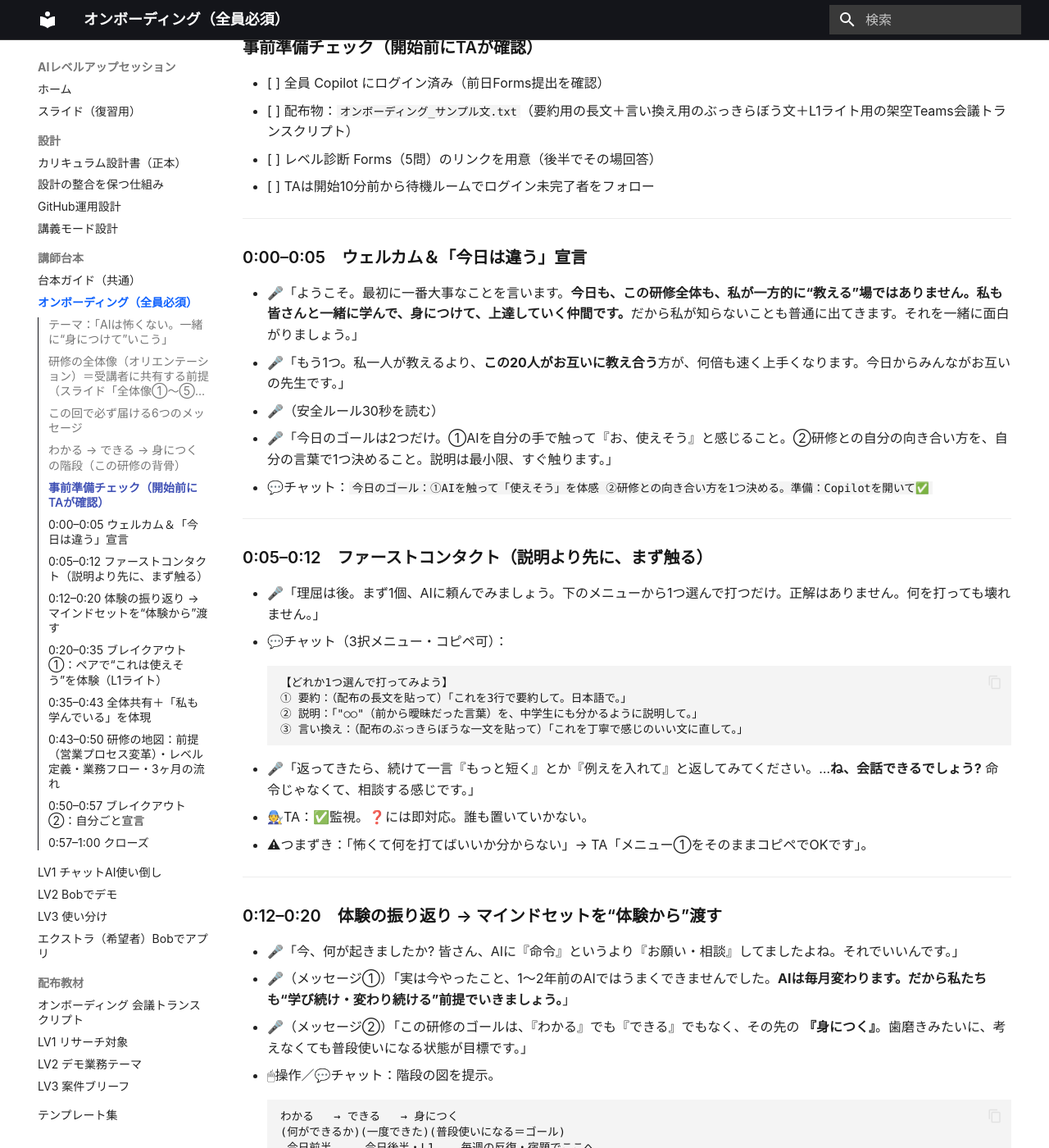
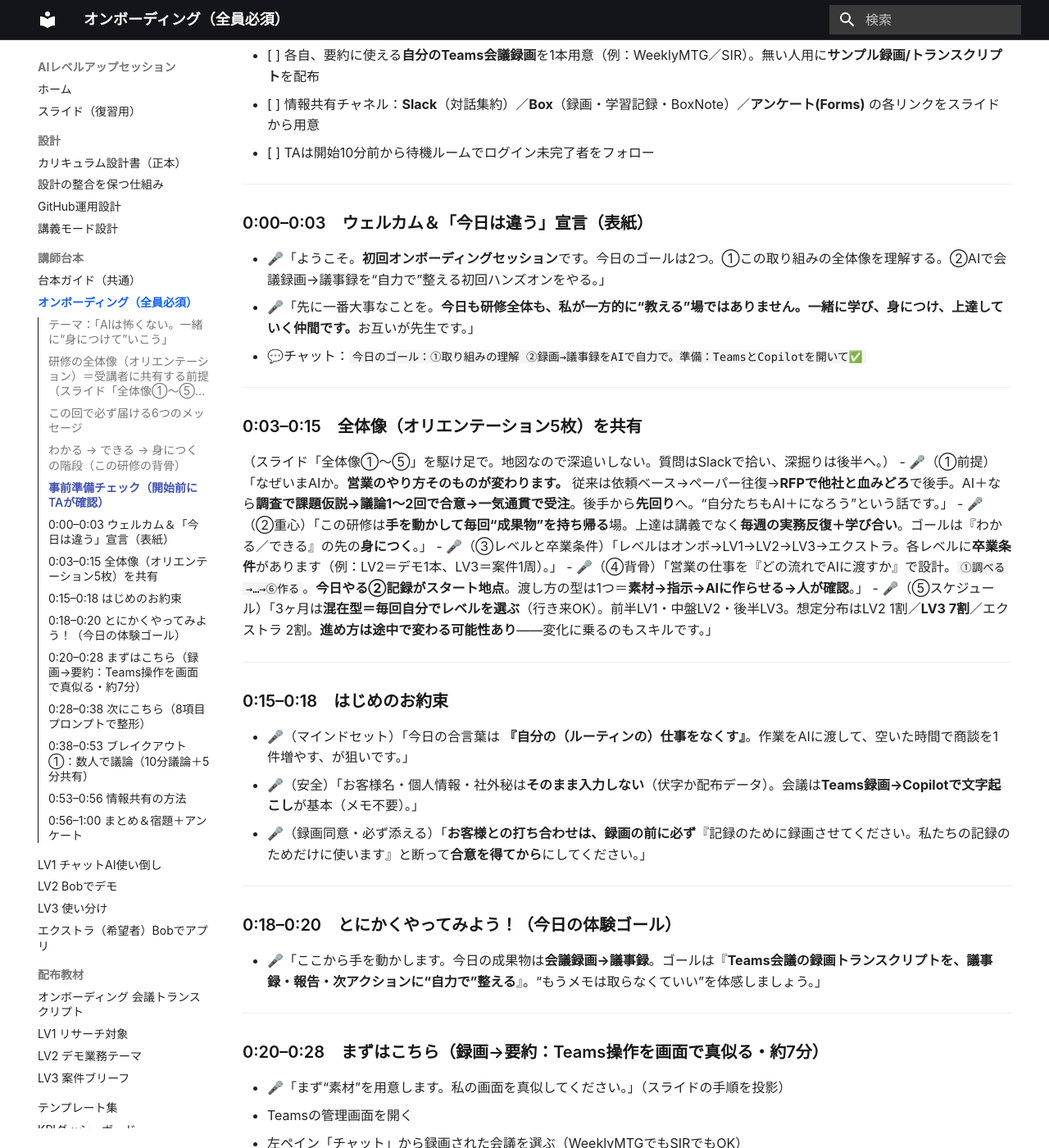
Before and after one commit to horiken1977/ai-education, an MkDocs documentation site: the page built from docs/scripts/onboarding.md, in a window 1280 px wide and 1400 px high, scrolled down 1929 px. Shown: the whole window at 82% size. Built offline with MkDocs 1.6.1 and Material for MkDocs 9.7.7, drawn with Linux system fonts in a browser that asks for light colours; some web fonts are replaced; some of the changed text lies outside the part shown.

Commit message:
scripts: オンボ台本を新スライド構成に全面リライト（slide-sync 台本反映）
スライドの実運用フローに台本を一致：全体像①〜⑤(冒頭) → お約束(自分の仕事をなくす) →
とにかくやってみよう → まずはこちら(録画→要約のTeams手順) → 次にこちら(8項目プロンプト) →
ブレイクアウト①(議論10分/共有5分) → 情報共有(Slack集約/Box) → まとめ＆宿題＋アンケート。
時間配分・TAメモ・宿題・持ち帰り成果物(8項目議事録)も更新。
受講者向け正本5ブロックのマーカーは冒頭オリエンで保持（番人緑）。Box/Slack/Formsの実リンクはスライド参照で二重持ち回避。

Co-Authored-By: Claude Opus 4.8 <noreply@anthropic.com>

````diff
--- a/docs/scripts/onboarding.md
+++ b/docs/scripts/onboarding.md
@@ -1,154 +1,129 @@
 # オンボーディング台本（全員必須・L1の前に1回）
 ### テーマ：「AIは怖くない。一緒に“身につけて”いこう」
-**今日のゴール宣言：終わったら、①AIを自分の手で動かして「これは使えそう」と感じ、②この研修への自分なりの向き合い方（自分ごと）を1つ言葉にできる**
+**今日のゴール宣言：終わったら、①この取り組み（AI＋への営業変革と3ヶ月の地図）を理解し、②AIで会議録画→議事録を“自力で”整える初回ハンズオンを体験する**
 
 > 共通ルール（安全・進め方・記号の意味）は [台本ガイド](index.md) を参照。
+> 投影スライドは [スライド一覧](../slides-index.md) の「オンボーディング」。**Box／Slack／アンケート(Forms) の実リンクはスライド本文に記載**（台本では二重に持たず参照する）。
 
 ### 研修の全体像（オリエンテーション）＝受講者に共有する前提（スライド「全体像①〜⑤」）
-オンボ冒頭で“地図”として5枚を共有する（**設計書冒頭の正本＝[カリキュラム設計書](../design/curriculum.md)**）。話し込みすぎず、体験（0:05〜）へ早く入る。分刻みの説明は 0:12（重心）と 0:43（地図）で体験に紐づけて渡す。
+オンボ冒頭で“今回の取組の地図”として5枚を**駆け足**で共有し（**設計書冒頭の正本＝[カリキュラム設計書](../design/curriculum.md)**）、すぐハンズオン（0:18〜）へ入る。話し込みすぎない。
 
-1. **前提：営業プロセスの変革（AI＋へ）** … 依頼ベース→ペーパー往復→**RFPで他社と血みどろ**（後手）から、**調査で課題仮説→議論1〜2回で合意→一気通貫で受注**（先回り）へ（下表）。
-2. **設計の重心** … 教わる場でなく、**手を動かして毎回1つ成果物**を持ち帰る。上達＝毎週の実務反復＋学び合い（わかる→できる→**身につく**）。
+1. **前提：営業プロセスの変革（AI＋へ）** … 依頼ベース→ペーパー往復→**RFPで他社と血みどろ**（後手）から、**調査で課題仮説→議論1〜2回で合意→一気通貫で受注**（先回り）へ。
+2. **設計の重心** … 教わる場でなく、**手を動かして毎回“成果物”**を持ち帰る。上達＝毎週の実務反復＋学び合い（わかる→できる→**身につく**）。
 3. **レベル定義と卒業条件** … オンボ／LV1／LV2／LV3／エクストラ。各レベルに**卒業条件**（例：LV2＝紙芝居デモを1本、LV3＝案件を1周）。定義の正本は設計書§2。
 4. **背骨：営業業務 × AIへの渡し方** … `①調べる→②記録する→③書く→④見せる→⑤回す→⑥作る`。**渡し方の型は1つ＝素材を渡す→指示→AIに作らせる→人が確認・仕上げ**。
-5. **3ヶ月（12週）スケジュール** … 混在型（毎回自分で選ぶ／行き来OK）。前半LV1・中盤LV2・後半LV3。**ゴール分布＝LV2 1割／LV3 7割／エクストラ 2割**。
+5. **3ヶ月スケジュール（途中で変わる可能性あり）** … 混在型（毎回自分で選ぶ／行き来OK）。前半LV1・中盤LV2・後半LV3。**ゴール分布（あくまで想定）＝LV2 1割／LV3 7割／エクストラ 2割**。
 
 --8<-- "design/curriculum.md:sales-hypothesis"
 
-> **この回の設計思想（講師向け・最重要）**：これは“知識を教える”回ではなく、**マインドセットを「体験を通して」渡す**回。
-> 冒頭に目的・ゴールを10分説明しただけでは納得は得られない。**先に手を動かして「なるほど、これは使えそう」を体感**させ、「AIってよく分からない・怖い・信じられない」という最初の壁を超えることが本当のゴール。
-> 伝えたいメッセージは“言う”のではなく、**やってもらった直後に、その体験に紐づけて短く言葉にする**。講師が話す合計は15分以内。L1の内容と重複して構わない。
+> **この回の設計思想（講師向け・最重要）**：知識を教える回ではなく、**全体像（地図）を短く共有 → すぐ手を動かして体感**する回。全体像は駆け足（10分強）で切り上げ、残り時間は受講者がAIを触っている状態を死守。伝えたいメッセージは“言う”より、**やってもらった直後に体験へ紐づけて短く言葉にする**。講師が一方的に話すのは合計15分以内。
 
 ### この回で必ず届ける6つのメッセージ
 1. AIを使えることはこれからの必須スキル。**学び続け・変わり続ける**行動を取ろう。
-2. ゴールは「わかる」でも「できる」でもなく、その先の **「身につく」**。
-3. これは私が教える場ではない。**私も一緒に学び・身につけ・上達していく**。受講者どうしの**学び合い**が何より大事。
-4. レベルは段階構成（LV1〜LV3＋エクストラ）。**毎回どのレベルに出るかは自分で選ぶ**（前半LV1多め→中盤LV2→後半LV3、行き来も自由）。
-5. **カリキュラムは途中で変わる**。AIの進化が桁違いに速いから（変化に乗れること自体がスキル）。
-6. （上記すべてを）**手を動かして腑に落とす**。説明より体験。
-
-> ※この回で **研修の地図（レベル定義・業務フローの背骨・3ヶ月の流れ）** も共有する（受講生が毎回自分でレベルを選べるように）。詳細は [カリキュラム設計書](../design/curriculum.md)。
+2. マインドセットは **「自分の（ルーティンの）仕事をなくす」**。空いた時間を商談など価値ある仕事に回す。
+3. ゴールは「わかる」「できる」の先の **「身につく」**（毎週の反復で普段使いに）。
+4. これは私が教える場ではない。**一緒に学び・見せ合う**（学び合いが最速）。
+5. レベルは段階構成（LV1〜LV3＋エクストラ）。**毎回どのレベルに出るかは自分で選ぶ**（前半LV1→中盤LV2→後半LV3、行き来自由）。
+6. **カリキュラムは途中で変わる**（AIの進化が速い＝変化に乗れること自体がスキル）。
 
 ### わかる → できる → 身につく の階段（この研修の背骨）
 | 段階 | 状態 | どこで効くか |
 |---|---|---|
-| **わかる** | AIで何ができるか腑に落ちる | オンボーディング前半 |
+| **わかる** | AIで何ができるか腑に落ちる | オンボーディング前半（全体像） |
 | **できる** | 手伝ってもらえば一度できた | オンボーディング後半・L1 |
 | **身につく** | 考えなくても普段使いになる | **毎週の反復・宿題（ここが本体）** |
 
 ### 事前準備チェック（開始前にTAが確認）
-- [ ] 全員 Copilot にログイン済み（前日Forms提出を確認）
-- [ ] 配布物：`オンボーディング_サンプル文.txt`（要約用の長文＋言い換え用のぶっきらぼう文＋L1ライト用の架空Teams会議トランスクリプト）
-- [ ] レベル診断 Forms（5問）のリンクを用意（後半でその場回答）
+- [ ] 全員 Teams／Copilot にログイン済み（前日確認）
+- [ ] 各自、要約に使える**自分のTeams会議録画**を1本用意（例：WeeklyMTG／SIR）。無い人用に**サンプル録画/トランスクリプト**を配布
+- [ ] 情報共有チャネル：**Slack**（対話集約）／**Box**（録画・学習記録・BoxNote）／**アンケート(Forms)** の各リンクをスライドから用意
 - [ ] TAは開始10分前から待機ルームでログイン未完了者をフォロー
 
 ---
 
-### 0:00–0:05　ウェルカム＆「今日は違う」宣言
-- 🎤「ようこそ。最初に一番大事なことを言います。**今日も、この研修全体も、私が一方的に“教える”場ではありません。私も皆さんと一緒に学んで、身につけて、上達していく仲間です。**だから私が知らないことも普通に出てきます。それを一緒に面白がりましょう。」
-- 🎤「もう1つ。私一人が教えるより、**この20人がお互いに教え合う**方が、何倍も速く上手くなります。今日からみんながお互いの先生です。」
-- 🎤（安全ルール30秒を読む）
-- 🎤「今日のゴールは2つだけ。①AIを自分の手で触って『お、使えそう』と感じること。②研修との自分の向き合い方を、自分の言葉で1つ決めること。説明は最小限、すぐ触ります。」
-- 💬チャット：`今日のゴール：①AIを触って「使えそう」を体感 ②研修との向き合い方を1つ決める。準備：Copilotを開いて✅`
+### 0:00–0:03　ウェルカム＆「今日は違う」宣言（表紙）
+- 🎤「ようこそ。**初回オンボーディングセッション**です。今日のゴールは2つ。①この取り組みの全体像を理解する。②AIで会議録画→議事録を“自力で”整える初回ハンズオンをやる。」
+- 🎤「先に一番大事なことを。**今日も研修全体も、私が一方的に“教える”場ではありません。一緒に学び、身につけ、上達していく仲間です。**お互いが先生です。」
+- 💬チャット：`今日のゴール：①取り組みの理解 ②録画→議事録をAIで自力で。準備：TeamsとCopilotを開いて✅`
 
 ---
 
-### 0:05–0:12　ファーストコンタクト（説明より先に、まず触る）
-- 🎤「理屈は後。まず1個、AIに頼んでみましょう。下のメニューから1つ選んで打つだけ。正解はありません。何を打っても壊れません。」
-- 💬チャット（3択メニュー・コピペ可）：
-  ```
-  【どれか1つ選んで打ってみよう】
-  ① 要約：（配布の長文を貼って）「これを3行で要約して。日本語で。」
-  ② 説明：「"○○"（前から曖昧だった言葉）を、中学生にも分かるように説明して。」
-  ③ 言い換え：（配布のぶっきらぼうな一文を貼って）「これを丁寧で感じのいい文に直して。」
-  ```
-- 🎤「返ってきたら、続けて一言『もっと短く』とか『例えを入れて』と返してみてください。…**ね、会話できるでしょう?** 命令じゃなくて、相談する感じです。」
-- 🧑‍🔧TA：✅監視。❓には即対応。誰も置いていかない。
-- ⚠つまずき：「怖くて何を打てばいいか分からない」→ TA「メニュー①をそのままコピペでOKです」。
+### 0:03–0:15　全体像（オリエンテーション5枚）を共有
+（スライド「全体像①〜⑤」を駆け足で。地図なので深追いしない。質問はSlackで拾い、深掘りは後半へ。）
+- 🎤（①前提）「なぜいまAIか。**営業のやり方そのものが変わります。** 従来は依頼ベース→ペーパー往復→**RFPで他社と血みどろ**で後手。AI＋なら**調査で課題仮説→議論1〜2回で合意→一気通貫で受注**。後手から**先回り**へ。“自分たちもAI＋になろう”という話です。」
+- 🎤（②重心）「この研修は**手を動かして毎回“成果物”を持ち帰る**場。上達は講義でなく**毎週の実務反復＋学び合い**。ゴールは『わかる／できる』の先の**身につく**。」
+- 🎤（③レベルと卒業条件）「レベルはオンボ→LV1→LV2→LV3→エクストラ。各レベルに**卒業条件**があります（例：LV2＝デモ1本、LV3＝案件1周）。」
+- 🎤（④背骨）「営業の仕事を『どの流れでAIに渡すか』で設計。`①調べる→…→⑥作る`。**今日やる②記録がスタート地点**。渡し方の型は1つ＝**素材→指示→AIに作らせる→人が確認**。」
+- 🎤（⑤スケジュール）「3ヶ月は**混在型＝毎回自分でレベルを選ぶ**（行き来OK）。前半LV1・中盤LV2・後半LV3。想定分布はLV2 1割／**LV3 7割**／エクストラ 2割。**進め方は途中で変わる可能性あり**——変化に乗るのもスキルです。」
 
 ---
 
-### 0:12–0:20　体験の振り返り → マインドセットを“体験から”渡す
-- 🎤「今、何が起きましたか? 皆さん、AIに『命令』というより『お願い・相談』してましたよね。それでいいんです。」
-- 🎤（メッセージ①）「実は今やったこと、1〜2年前のAIではうまくできませんでした。**AIは毎月変わります。だから私たちも“学び続け・変わり続ける”前提でいきましょう。**」
-- 🎤（メッセージ②）「この研修のゴールは、『わかる』でも『できる』でもなく、その先の **『身につく』**。歯磨きみたいに、考えなくても普段使いになる状態が目標です。」
-- 🖱操作／💬チャット：階段の図を提示。
-  ```
-  わかる   → できる   → 身につく
-  (何ができるか)(一度できた)(普段使いになる＝ゴール)
-   今日前半     今日後半・L1    毎週の反復・宿題でここへ
-  ```
-- 🎤（メッセージ③）「そして、ここへ行くのに一番効くのが“学び合い”。さっきの自分の結果、隣の人のと見比べたくなりませんか? それを今日この後やります。」
+### 0:15–0:18　はじめのお約束
+- 🎤（マインドセット）「今日の合言葉は **『自分の（ルーティンの）仕事をなくす』**。作業をAIに渡して、空いた時間で商談を1件増やす、が狙いです。」
+- 🎤（安全）「お客様名・個人情報・社外秘は**そのまま入力しない**（伏字か配布データ）。会議は**Teams録画→Copilotで文字起こし**が基本（メモ不要）。」
+- 🎤（録画同意・必ず添える）「**お客様との打ち合わせは、録画の前に必ず**『記録のために録画させてください。私たちの記録のためだけに使います』と断って**合意を得てから**にしてください。」
 
 ---
 
-### 0:20–0:35　ブレイクアウト①：ペアで“これは使えそう”を体験（L1ライト）
-- 🎤「ここから、もう少し仕事に効くやつを。大事な前提を1つ——**会議はメモを取らず、Teamsで録画してCopilotに文字起こしを作らせる**のが基本です。今日はその文字起こしを用意しました。これをAIに『議事録・上司報告・次アクション』へ整えてもらいます。ペアで『これ自分でやったら何分かかる?』を話してください。15分。」
-- 🎤（録画の同意・必ず添える）「※お客様との打ち合わせを録画するときは、**録画の前に必ず**『記録のために録画させてください。私たちの記録のためだけに使います』と断って、**合意を得てから**にしてください。」
-- 💬チャット（コピペ可）：
-  ```
-  【ペアワーク】15分
-  1. 配布の会議トランスクリプトを貼って、次を打つ：
-     「あなたは法人営業の事務サポートです。このTeams会議の文字起こしを
-      ①議事録（決定事項・論点＋議論の詳細を対話形式で） ②上司への3行報告 ③次アクション一覧（やること/担当/期日）
-      に整えて。無いことは“要確認”、事実は作らないで。」
-  2. 結果を相手に画面共有
-  3. 「メモを取らずにここまで出せた」「どこが便利?」を話す
-  ```
-- 🧑‍🔧TA：各ルームを巡回。詰まりを1分救済。良い反応・良い例を2つピック（後の共有用）。
-- ⚠つまずき：「メモが整いきらない」→ TA「1行でも大丈夫。AIが“要確認”で補います」。
+### 0:18–0:20　とにかくやってみよう！（今日の体験ゴール）
+- 🎤「ここから手を動かします。今日の成果物は**会議録画→議事録**。ゴールは『**Teams会議の録画トランスクリプトを、議事録・報告・次アクションに“自力で”整える**』。“もうメモは取らなくていい”を体感しましょう。」
 
 ---
 
-### 0:35–0:43　全体共有＋「私も学んでいる」を体現
-- 🎤「2名、見せてもらえますか。」（TAがピックした2名）→ 反応を拾う。
-- 🎤（メッセージ③を体現＝弱さを見せる）「正直に言うと、私もこの使い方を知ったのは最近です。きっと皆さんの中に、私より上手い人がいます。**今日みたいに見せ合うのが、一番速い学び方**なんです。」
-- 🎤（自分ごとへの橋）「想像してください。これが毎日の議事録・報告で効いたら、1日に何分戻ってきますか? その時間で、もう1件商談できますよね。**“使えそう”を“自分の得”に変換**してみてください。」
+### 0:20–0:28　まずはこちら（録画→要約：Teams操作を画面で真似る・約7分）
+- 🎤「まず“素材”を用意します。私の画面を真似してください。」（スライドの手順を投影）
+  1. Teamsの管理画面を開く
+  2. 左ペイン「チャット」から録画された会議を選ぶ（WeeklyMTGでもSIRでもOK）
+  3. 録画データをスクロールで探し「要約の表示」をクリック
+  4. 新しく開いたウィンドウで「Copilot」をクリック
+  5. チャットボットに会議の要約を指示（指示文は自分で考えてみる）
+- 🎤「どんな要約が出たか、**BoxNote に共有**してください（リンクはスライド／Slack）。」
+- 🧑‍🔧TA：✅監視。録画が見つからない人へ即フォロー。
+- ⚠つまずき：「録画が無い/見つからない」→ TA「**サンプル録画でOK**。手順の体感が目的です」。
 
 ---
 
-### 0:43–0:50　研修の地図：前提（営業プロセス変革）・レベル定義・業務フロー・3ヶ月の流れ
-- 🎤（前提＝なぜこの研修か／冒頭の前提表を投影）「今日の録画→議事録は“入口”です。実はAIで、**営業のやり方そのものが変わります**。従来は依頼ベースで動いてペーパー往復、最後は**RFPで他社と血みどろ**——気づけば後手。AI＋なら、**調査で課題仮説を自分から立て、議論1〜2回で合意し、一気通貫で受注**。後手から**先回り**へ。この研修は、その営業を**手を動かして身につける**場です（教わる場じゃなく、毎回1つ成果物を持ち帰る）。」
-- 🎤「研修の全体像です。営業の仕事を“どの流れでAIに渡すか”で組んでいます。」
-- 🖱/💬：業務フロー×AIの図を見せる → `①調べる → ②記録する → ③書く → ④見せる → ⑤回す → ⑥作る`。**今日やった②記録がスタート地点**。
-- 🎤「レベルはこの流れに沿って上がります（地図なので駆け足で）。」
-  - **オンボーディング（今日）**＝②記録する＝AIに“素材”を渡す
-  - **LV1**＝チャットAI（ICA/Copilot）を使い倒す＝①調べる・③書く
-  - **LV2**＝Bobでデモを作りお客様に見せる＝④見せる
-  - **LV3**＝ICA/Copilot/Bobを使い分けて案件を回す＝⑤
-  - **エクストラ（希望者）**＝Bobで簡単なAIアプリ＝⑥作る側
-- 🎤「渡し方の“型”は1つだけ：**素材を渡す → 指示 → AIに作らせる → 自分で確認・仕上げ**。レベルが上がっても、渡す仕事と使うAIが広がるだけです。」
-- 🎤（メッセージ④）「3ヶ月の進み方は、**毎回みなさんが自分でレベルを選ぶ**形。前半はLV1多め、中盤はLV2、後半はLV3が増えます。各レベルは何度もあるので、**行ったり戻ったり、自分のペースでOK**。」
-- 🖱操作：レベル診断（5問）をその場で30秒。「次に出る回を選びましょう。」
-- 🎤（メッセージ⑤）「もう1つ約束を。**このカリキュラムは途中で変わります。** AIの進化が速すぎるから。変わったら『お、来たな』と。**変化に乗れること自体がスキル**です。」
-- 💬チャット：`レベル診断Forms（30秒）→ [リンク] ／ 早見：LV1=チャットAI使い倒し｜LV2=Bobでデモ｜LV3=使い分け｜EX=AIアプリ ／ 3ヶ月＝前半LV1・中盤LV2・後半LV3（毎回自分で選ぶ）`
+### 0:28–0:38　次にこちら（8項目プロンプトで整形）
+- 🎤「次は“指示”。さっきのtranscriptを根拠に、**8項目に整理**させます。以下をCopilotに貼ってください。」
+- 💬チャット（コピペ可）：
+  ```
+  この会議の transcript を根拠に、
+  ①会議日付・時間 ②出席者 ③利用された資料 ④議論の論点・議論内容
+  ⑤決定事項 ⑥未決事項 ⑦次アクション・担当者候補・期限（テーブル形式）
+  ⑧内々の確認・根回し事項
+  を整理してください。不明な項目は「要確認」。事実を勝手に作らないこと。
+  ```
+- 🎤「**中身は“会議そのもの”。AIは形を整えるだけ。** 出たら『もっと短く』『表にして』と重ねてOK。」
+- 🧑‍🔧TA：巡回。良い出力・良い指示を2つピック（後の共有用）。わからなければSlackへ。
 
 ---
 
-### 0:50–0:57　ブレイクアウト②：自分ごと宣言
-- 🎤「最後に、これを“自分ごと”にします。2つ、自分の言葉で書いてください。書けたらペアで宣言し合いましょう。7分。」
-- 💬チャット（宣言テンプレ）：
-  ```
-  【自分ごと宣言】
-  ① なぜ自分にAIが必要か（営業として、何を取り戻したい/伸ばしたい?）：____
-  ② 今週やってみる小さな1歩（1つだけ）：____
-  ```
-- 🧑‍🔧TA：巡回。書けない人へ問いかけ「最近“時間泥棒”だった作業は何でした?」で言葉を引き出す。
+### 0:38–0:53　ブレイクアウト①：数人で議論（10分議論＋5分共有）
+- 🎤「数人のグループで議論します。①**どういう指示をしたらどんなアウトプットが出たか** ②**どういう指示をすると良さそうか**。10分議論 → 5分で全体共有。」
+- 🧑‍🔧TA：各ルーム巡回。詰まりを1分救済。共有役を各グループ1名決めておく。
+- 🎤（共有・体現）「正直、私もこの使い方を知ったのは最近です。**見せ合うのが一番速い学び方**。良い指示を全体に広げましょう。」
 
 ---
 
-### 0:57–1:00　クローズ
-- 🎤「今日、皆さんは『わかる』と『できる』の入口に立ちました。あとは『身につく』まで、**一緒に反復するだけ**。私も身につけにいきます。」
+### 0:53–0:56　情報共有の方法
+- 🎤「運用のお願いを3つ。① **対話はSlackに集約**（メールは禁止＝パンクするので）。② 読んだら**スタンプ**。③ **録画・学習記録はBox**。」
+- 💬チャット：`Slack＝対話集約（メール禁止）／Box＝録画・学習記録／各リンクはスライド参照`
+
+---
+
+### 0:56–1:00　まとめ＆宿題＋アンケート
+- 🎤「今日は『わかる』と『できる』の入口。あとは『身につく』まで一緒に反復するだけ。私も身につけにいきます。」
+- 🎤「① **学びの共有**（一言ずつ）② **自分の学びの記録**（プロンプトのコピペや気づきを**BoxNote**に）。」
 - 💬チャット（宿題）：
   ```
   【宿題：次回まで】
-  今週、業務で1回でいいのでAIを使ってみる（何でもOK）。
-  次回は、自分のレベル（診断結果）の回に出席。
+  次の会議を録画（顧客は事前同意）→ Copilotで文字起こし → AIで整形を1回。
+  次回は、自分が出たいレベルの回に出席（毎回自分で選ぶ）。
   ```
-- 🎤「次回、それぞれのレベルの回で会いましょう。一緒に上達していきましょう。お疲れさまでした！」
-- 🧑‍🔧TA：チャットに宿題・レベル別の次回日程・診断Formsリンク・共有チャネルを再掲。
+- 🎤「最後に**アンケート**（1分）にご協力ください（リンクはスライド／Slack）。次回、それぞれのレベルの回で会いましょう。お疲れさまでした！」
+- 🧑‍🔧TA：Slackに宿題・次回日程・Box／アンケートの各リンクを再掲。（※このアンケートが到達レベルの記録＝KPIを兼ねる場合は、質問タイトルに `[週]`／`[到達]` タグを付けて [ダッシュボード](../dashboard/index.md) に反映。）
 
 ---
 
-- **持ち帰り成果物**：①AIで作った成果（整形済みメモ等）／②「自分ごと宣言」（なぜ＋今週の1歩）
-- **次につながる接続**：診断結果に基づき、次回は L1 / L2 / L3 のいずれかへ。詳細は [カリキュラム設計書](../design/curriculum.md) と各レベル台本（[L1](l1.md) / [L2](l2.md) / [L3](l3.md)）。
+- **持ち帰り成果物**：AIで整えた**議事録（8項目）**＋BoxNoteの学習記録。
+- **次につながる接続**：3ヶ月は毎回自分でレベルを選ぶ。次回は L1 / L2 / L3 のいずれかへ。詳細は [カリキュラム設計書](../design/curriculum.md) と各レベル台本（[L1](l1.md) / [L2](l2.md) / [L3](l3.md)）。復習は [スライド一覧](../slides-index.md)。
````
